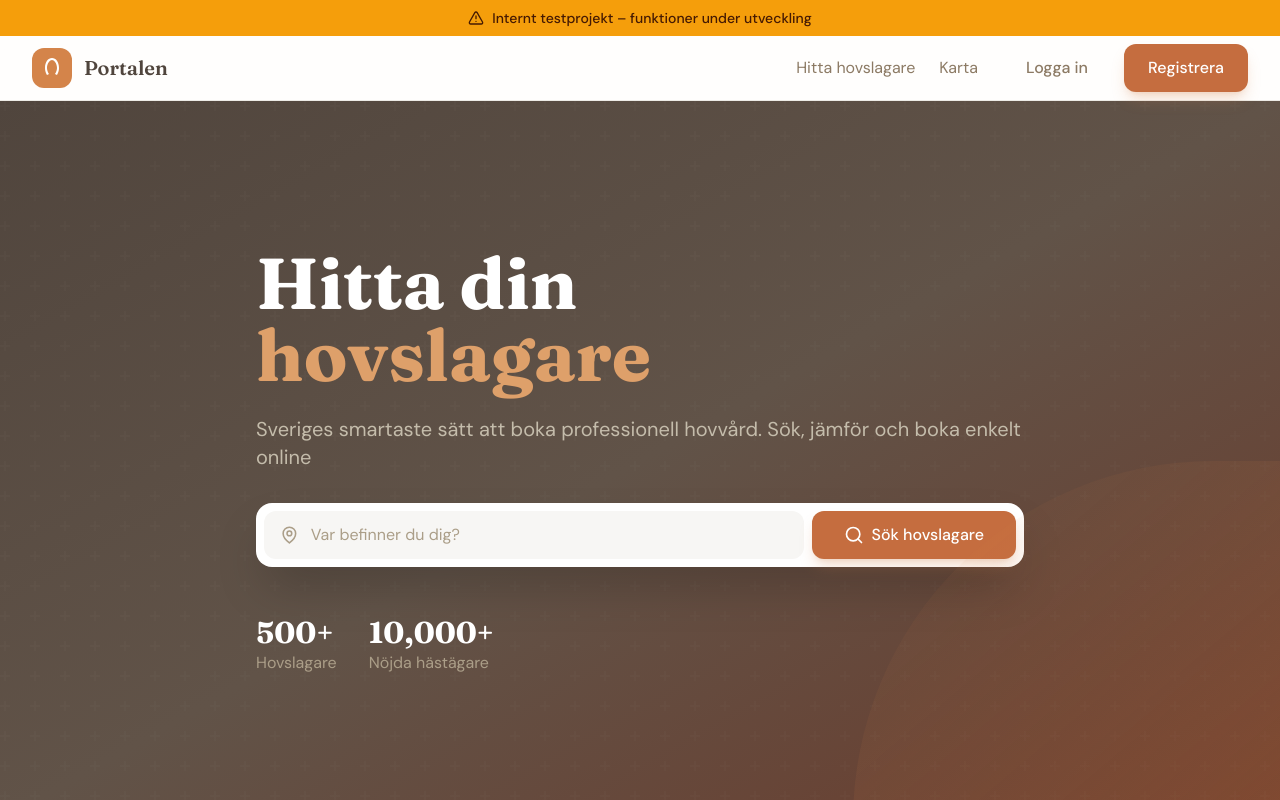
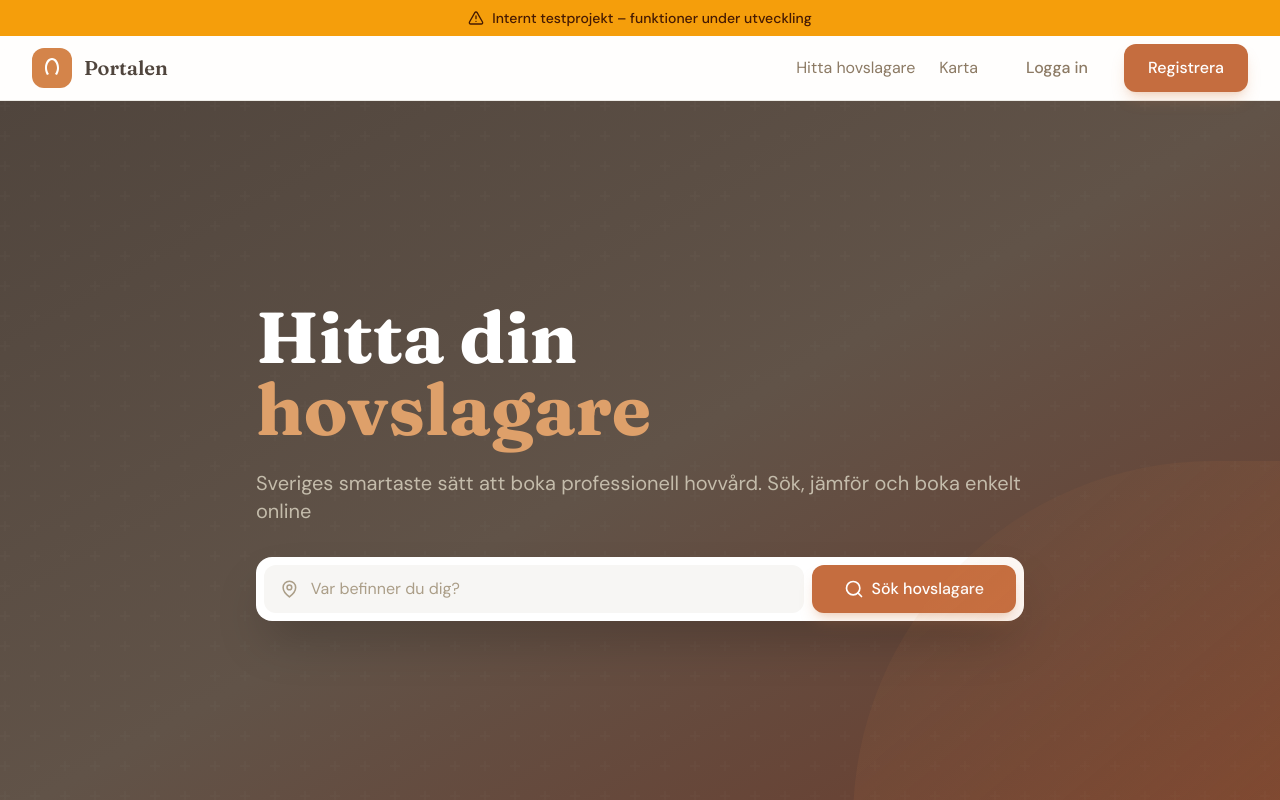
Before and after one commit to aliceryden/portalen, a React (Vite) app in the folder frontend/: page / in a window 1280 px wide. Shown: the top 800 px of the page. Built offline with nearby package versions, Linux system fonts and the light colour scheme; no server answers.

Commit message:
Remove fake stats from homepage

```diff
--- a/frontend/src/pages/HomePage.tsx
+++ b/frontend/src/pages/HomePage.tsx
@@ -49,16 +49,8 @@ export default function HomePage() {
             </div>
 
             {/* Stats */}
-            <div className="flex flex-wrap gap-8 mt-12 animate-slide-up" style={{ animationDelay: '300ms' }}>
-              <div>
-                <p className="text-3xl font-display font-bold text-white">500+</p>
-                <p className="text-earth-400">Hovslagare</p>
-              </div>
-              <div>
-                <p className="text-3xl font-display font-bold text-white">10,000+</p>
-                <p className="text-earth-400">Nöjda hästägare</p>
-              </div>
-              {ratingData && ratingData.average_rating > 0 && (
+            {ratingData && ratingData.average_rating > 0 && (
+              <div className="flex flex-wrap gap-8 mt-12 animate-slide-up" style={{ animationDelay: '300ms' }}>
                 <div>
                   <div className="flex items-center gap-2">
                     <p className="text-3xl font-display font-bold text-white">
@@ -68,8 +60,8 @@ export default function HomePage() {
                   </div>
                   <p className="text-earth-400">Snittbetyg</p>
                 </div>
-              )}
-            </div>
+              </div>
+            )}
           </div>
         </div>
 
```
